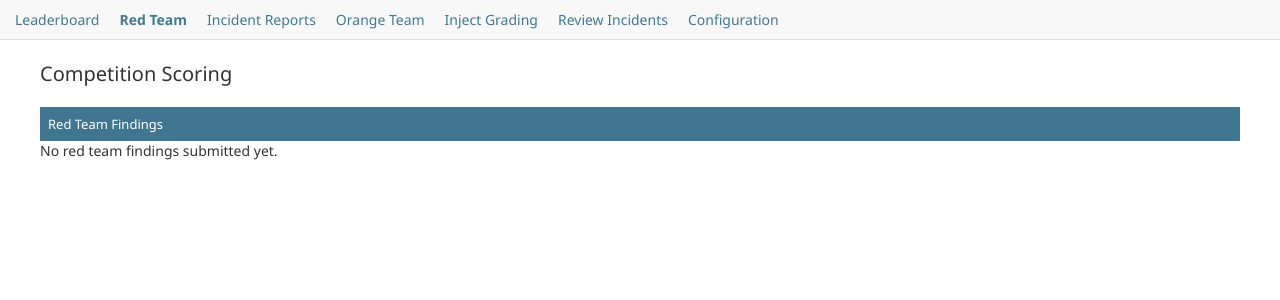
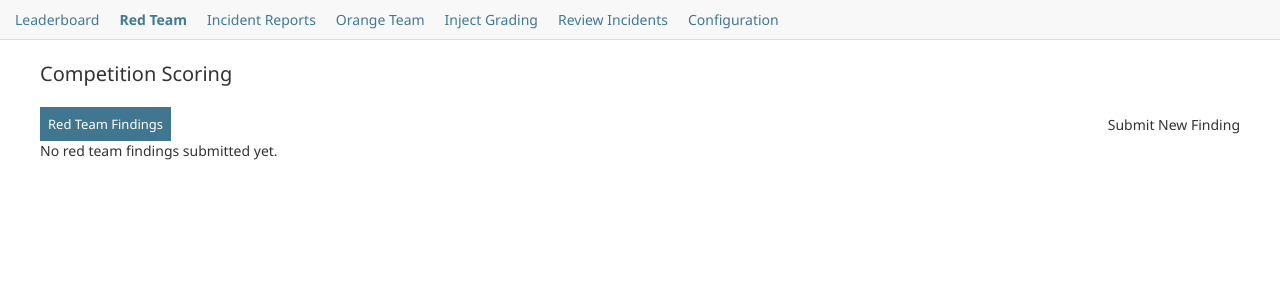
Before and after one commit to wrccdc-org/wccomps-bot, a Django app: page /scoring/red-team/ in a window 1280 px wide. Shown: the part 53-353 px from the top of the page. Run offline with Django 5.2, Linux system fonts and the light colour scheme; the visitor is signed in with stand-in values (Sample User, id 1); data that the repository does not hold is empty; parts of the project's set-up code (start-up, migrations or seed data) failed here and were passed over.

Commit message:
Restore portal toolbar buttons

```diff
--- a/web/templates/scoring/red_team_portal.html
+++ b/web/templates/scoring/red_team_portal.html
@@ -2,7 +2,12 @@
 
 {% block scoring_content %}
 <c-module>
-    <h2>Red Team Findings</h2>
+    <c-slot name="toolbar">
+        <div style="display: flex; justify-content: space-between; align-items: center; width: 100%;">
+            <h2 style="margin: 0;">Red Team Findings</h2>
+            <c-link href="{% url 'scoring:submit_red_finding' %}" variant="danger">Submit New Finding</c-link>
+        </div>
+    </c-slot>
 
     {% if findings %}
     <c-table id="red_findings" aria_label="Red team findings">
```
Also changed, not shown: web/templates/scoring/orange_team_portal.html (+6 -1 lines).
